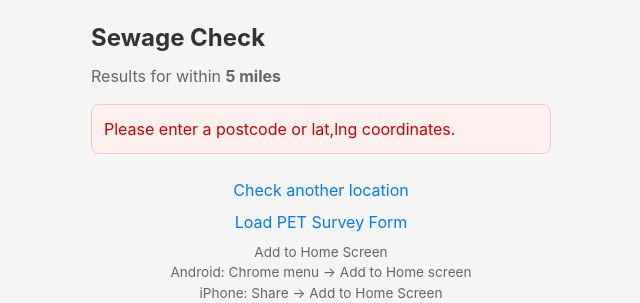
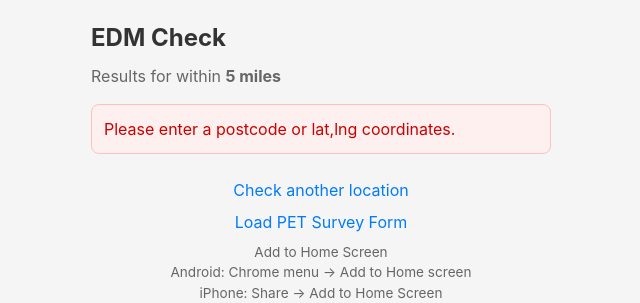
Before and after one commit to AlBeMe/sewage-check, a Flask app: page /check in a window 1280 px wide. Shown: the top 303 px of the page, without its empty margins (319-959 px from the left). Run offline with Flask 3, Linux system fonts and the light colour scheme.

Commit message:
rename app from "Sewage Check" to "EDM Check"

```diff
--- a/templates/index.html
+++ b/templates/index.html
@@ -3,7 +3,7 @@
 <head>
 <meta charset="UTF-8">
 <meta name="viewport" content="width=device-width, initial-scale=1.0">
-<title>Sewage Check</title>
+<title>EDM Check</title>
 <link rel="manifest" href="/static/manifest.json">
 <meta name="apple-mobile-web-app-capable" content="yes">
 <meta name="apple-mobile-web-app-status-bar-style" content="default">
@@ -24,7 +24,7 @@
 </head>
 <body>
 <div class="container">
-  <h1>Sewage Check</h1>
+  <h1>EDM Check</h1>
   <p>Check Thames Water sewage outflows near the Kennet &amp; Avon Canal, River Kennet and River Pang.</p>
   <form action="/check" method="get">
     <label for="q">Postcode or lat,lng</label>
--- a/templates/results.html
+++ b/templates/results.html
@@ -3,7 +3,7 @@
 <head>
 <meta charset="UTF-8">
 <meta name="viewport" content="width=device-width, initial-scale=1.0">
-<title>Sewage Check Results</title>
+<title>EDM Check Results</title>
 <link rel="manifest" href="/static/manifest.json">
 <meta name="apple-mobile-web-app-capable" content="yes">
 <meta name="apple-mobile-web-app-status-bar-style" content="default">
@@ -34,7 +34,7 @@
 </head>
 <body>
 <div class="container">
-  <h1>Sewage Check</h1>
+  <h1>EDM Check</h1>
   <div class="search-info">Results for <strong>{{ location }}</strong> within <strong>{{ radius }} miles</strong></div>
 
   {% if error %}
```
Also changed, not shown: static/manifest.json.
